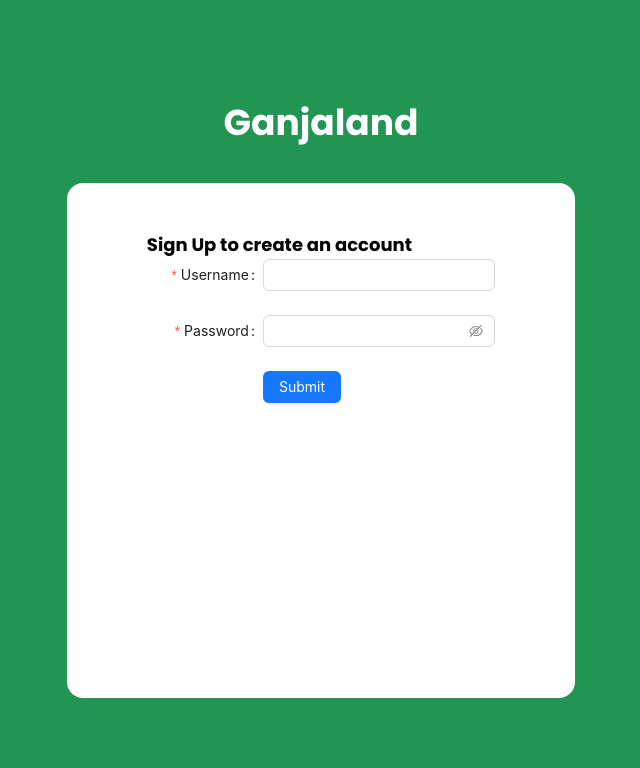
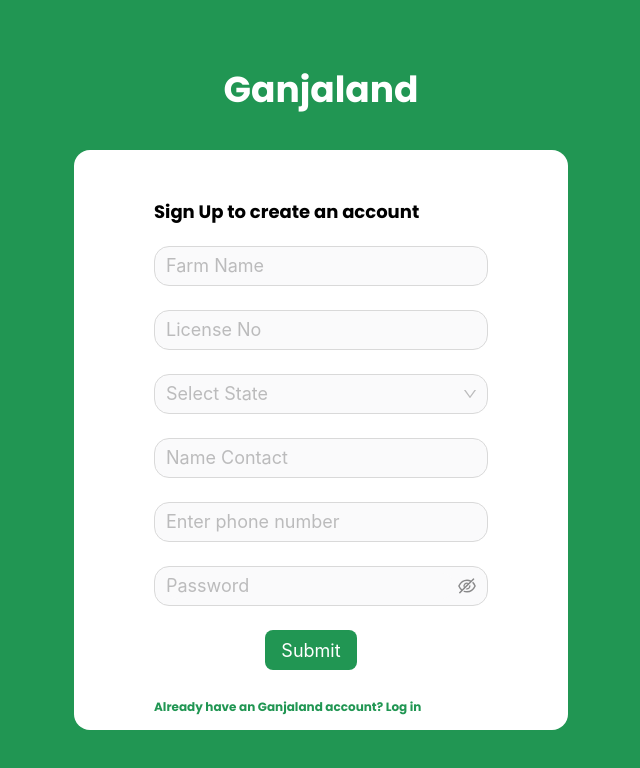
Before and after one commit to stechx1/harvest-upload, a Next.js app: page /auth/register in a window 1280 px wide. Shown: the top 768 px of the page, without its empty margins (319-959 px from the left). Built offline with nearby package versions, Linux system fonts and the light colour scheme.

Commit message:
sign in/sign up frontend

```diff
--- a/app/auth/register/page.jsx
+++ b/app/auth/register/page.jsx
@@ -1,48 +1,140 @@
-"use client"
-import { Button, Form, Input } from 'antd';
+'use client';
+import { Button, Form, Input, Select } from 'antd';
+import InputMask from 'react-input-mask';
+import { states } from '../../../data/states';
 
 import React from 'react';
+import Link from 'next/link';
 
 const Register = () => {
+  const onStateChange = (value) => {
+    console.log(`selected ${value}`);
+  };
+  const onStateSearch = (value) => {
+    console.log('search:', value);
+  };
+
+  const onFinish = (values) => {
+    console.log('Success:', values);
+  };
+  const onFinishFailed = (errorInfo) => {
+    console.log('Failed:', errorInfo);
+  };
+  const filterOption = (input, option) =>
+    (option?.label ?? '').toLowerCase().includes(input.toLowerCase());
   return (
     <div className=' container mx-auto h-screen flex justify-center items-center'>
       <div className='flex flex-col justify-center items-center space-y-10'>
         <h1 className='text-4xl font-bold text-white'>Ganjaland</h1>
-        <div className='rounded-2xl bg-white max-w-lg min-h-[515px] px-20 py-12'>
+        <div className='rounded-2xl bg-white max-w-lg min-h-[515px] px-20 pt-12 pb-3'>
           <h2 className='font-bold text-lg'>Sign Up to create an account</h2>
           <Form
+            size='large'
             name='basic'
-            labelCol={{
-              span: 8,
-            }}
             wrapperCol={{
               span: 16,
             }}
             style={{
+              paddingTop: '20px',
               maxWidth: 600,
             }}
             initialValues={{
               remember: true,
             }}
-            // onFinish={onFinish}
-            // onFinishFailed={onFinishFailed}
+            onFinish={onFinish}
+            onFinishFailed={onFinishFailed}
             autoComplete='off'
           >
             <Form.Item
-              label='Username'
-              name='username'
+              style={{
+                maxWidth: '100%',
+              }}
+              name='Farm Name'
               rules={[
                 {
                   required: true,
-                  message: 'Please input your username!',
+                  message: 'Please input your farm name!',
                 },
               ]}
             >
-              <Input />
+              <Input placeholder='Farm Name' />
             </Form.Item>
 
             <Form.Item
-              label='Password'
+              style={{
+                maxWidth: '100%',
+              }}
+              name='License No'
+              rules={[
+                {
+                  required: true,
+                  message: 'Please input your license no!',
+                },
+              ]}
+            >
+              <Input placeholder='License No' />
+            </Form.Item>
+
+            <Form.Item
+              style={{
+                maxWidth: '100%',
+              }}
+              name='State'
+              rules={[
+                {
+                  required: true,
+                  message: 'Please input your license no!',
+                },
+              ]}
+            >
+              <Select
+                showSearch
+                placeholder='Select State'
+                optionFilterProp='children'
+                onChange={onStateChange}
+                onSearch={onStateSearch}
+                filterOption={filterOption}
+                options={states}
+              />
+            </Form.Item>
+
+            <Form.Item
+              style={{
+                maxWidth: '100%',
+              }}
+              name='Name Contact'
+              rules={[
+                {
+                  required: true,
+                  message: 'Please input your name contact!',
+                },
+              ]}
+            >
+              <Input placeholder='Name Contact' />
+            </Form.Item>
+
+            <Form.Item
+              style={{
+                maxWidth: '100%',
+              }}
+              name='Phone Contact'
+              rules={[
+                {
+                  required: true,
+                  message: 'Please input your name contact!',
+                },
+              ]}
+            >
+              <InputMask
+                mask='(999) 999-9999'
+                maskChar=' '
+                placeholder='Enter phone number'
+              >
+                {(inputProps) => <Input {...inputProps} />}
+              </InputMask>
+            </Form.Item>
+
+            <Form.Item
               name='password'
               rules={[
                 {
@@ -51,7 +143,7 @@ const Register = () => {
                 },
               ]}
             >
-              <Input.Password />
+              <Input.Password placeholder='Password' />
             </Form.Item>
 
             <Form.Item
@@ -65,6 +157,8 @@ const Register = () => {
               </Button>
             </Form.Item>
           </Form>
+
+          <Link className='text-xs text-primary font-bold' href={"/auth/sign-in"}>Already have an Ganjaland account? Log in</Link>
         </div>
       </div>
     </div>
--- /dev/null
+++ b/app/auth/sign-in/page.jsx
@@ -0,0 +1,90 @@
+'use client';
+import { Button, Form, Input, Select } from 'antd';
+import InputMask from 'react-input-mask';
+import { states } from '../../../data/states';
+
+import React from 'react';
+import Link from 'next/link';
+
+const SignIn = () => {
+  const onFinish = (values) => {
+    console.log('Success:', values);
+  };
+  const onFinishFailed = (errorInfo) => {
+    console.log('Failed:', errorInfo);
+  };
+  return (
+    <div className=' container mx-auto h-screen flex justify-center items-center'>
+      <div className='flex flex-col justify-center items-center space-y-10'>
+        <h1 className='text-4xl font-bold text-white'>Ganjaland</h1>
+        <div className='flex flex-col justify-center items-center rounded-2xl bg-white max-w-lg min-h-[315px] px-20 py-8'>
+          <h2 className='font-bold text-lg'>Login to your account</h2>
+          <Form
+            size='large'
+            name='basic'
+            wrapperCol={{
+              span: 16,
+            }}
+            style={{
+              paddingTop: '20px',
+              maxWidth: 600,
+            }}
+            initialValues={{
+              remember: true,
+            }}
+            onFinish={onFinish}
+            onFinishFailed={onFinishFailed}
+            autoComplete='off'
+          >
+            <Form.Item
+              style={{
+                maxWidth: '100%',
+              }}
+              name='Farm Name'
+              rules={[
+                {
+                  required: true,
+                  message: 'Please input your farm name!',
+                },
+              ]}
+            >
+              <Input placeholder='Farm Name' />
+            </Form.Item>
+
+            <Form.Item
+              name='password'
+              rules={[
+                {
+                  required: true,
+                  message: 'Please input your password!',
+                },
+              ]}
+            >
+              <Input.Password placeholder='Password' />
+            </Form.Item>
+
+            <Form.Item
+              wrapperCol={{
+                offset: 8,
+                span: 16,
+              }}
+            >
+              <Button type='primary' htmlType='submit'>
+                Login
+              </Button>
+            </Form.Item>
+          </Form>
+
+          <Link
+            className='text-xs text-primary font-bold'
+            href={'/auth/register'}
+          >
+            Can’t login? . Sign up for new user?
+          </Link>
+        </div>
+      </div>
+    </div>
+  );
+};
+
+export default SignIn;
--- a/app/globals.css
+++ b/app/globals.css
@@ -17,5 +17,17 @@
 }
 
 body {
+}
 
+.ant-input,
+.ant-input-password, .ant-select-selector {
+  background: #fafafb !important;
+  border-radius: 15px !important;
 }
+.ant-col {
+  max-width: 100% !important;
+}
+
+.ant-btn {
+  box-shadow: none !important; /* Remove the box-shadow */
+}
--- a/app/layout.js
+++ b/app/layout.js
@@ -1,6 +1,8 @@
 import { Poppins } from 'next/font/google';
 import './globals.css';
 import StyledComponentsRegistry from '../lib/AntRegistry';
+import { ConfigProvider } from 'antd';
+import theme from '../theme/themeConfig';
 
 const inter = Poppins({
   subsets: ['latin'],
@@ -16,7 +18,9 @@ export default function RootLayout({ children }) {
   return (
     <html lang='en'>
       <body className={inter.className}>
-        <StyledComponentsRegistry>{children}</StyledComponentsRegistry>
+        <StyledComponentsRegistry>
+          <ConfigProvider theme={theme}>{children}</ConfigProvider>
+        </StyledComponentsRegistry>
       </body>
     </html>
   );
--- /dev/null
+++ b/data/states.js
@@ -0,0 +1,52 @@
+export const states = [
+  { value: 'AL', label: 'Alabama' },
+  { value: 'AK', label: 'Alaska' },
+  { value: 'AZ', label: 'Arizona' },
+  { value: 'AR', label: 'Arkansas' },
+  { value: 'CA', label: 'California' },
+  { value: 'CO', label: 'Colorado' },
+  { value: 'CT', label: 'Connecticut' },
+  { value: 'DE', label: 'Delaware' },
+  { value: 'FL', label: 'Florida' },
+  { value: 'GA', label: 'Georgia' },
+  { value: 'HI', label: 'Hawaii' },
+  { value: 'ID', label: 'Idaho' },
+  { value: 'IL', label: 'Illinois' },
+  { value: 'IN', label: 'Indiana' },
+  { value: 'IA', label: 'Iowa' },
+  { value: 'KS', label: 'Kansas' },
+  { value: 'KY', label: 'Kentucky' },
+  { value: 'LA', label: 'Louisiana' },
+  { value: 'ME', label: 'Maine' },
+  { value: 'MD', label: 'Maryland' },
+  { value: 'MA', label: 'Massachusetts' },
+  { value: 'MI', label: 'Michigan' },
+  { value: 'MN', label: 'Minnesota' },
+  { value: 'MS', label: 'Mississippi' },
+  { value: 'MO', label: 'Missouri' },
+  { value: 'MT', label: 'Montana' },
+  { value: 'NE', label: 'Nebraska' },
+  { value: 'NV', label: 'Nevada' },
+  { value: 'NH', label: 'New Hampshire' },
+  { value: 'NJ', label: 'New Jersey' },
+  { value: 'NM', label: 'New Mexico' },
+  { value: 'NY', label: 'New York' },
+  { value: 'NC', label: 'North Carolina' },
+  { value: 'ND', label: 'North Dakota' },
+  { value: 'OH', label: 'Ohio' },
+  { value: 'OK', label: 'Oklahoma' },
+  { value: 'OR', label: 'Oregon' },
+  { value: 'PA', label: 'Pennsylvania' },
+  { value: 'RI', label: 'Rhode Island' },
+  { value: 'SC', label: 'South Carolina' },
+  { value: 'SD', label: 'South Dakota' },
+  { value: 'TN', label: 'Tennessee' },
+  { value: 'TX', label: 'Texas' },
+  { value: 'UT', label: 'Utah' },
+  { value: 'VT', label: 'Vermont' },
+  { value: 'VA', label: 'Virginia' },
+  { value: 'WA', label: 'Washington' },
+  { value: 'WV', label: 'West Virginia' },
+  { value: 'WI', label: 'Wisconsin' },
+  { value: 'WY', label: 'Wyoming' },
+];
--- a/package.json
+++ b/package.json
@@ -13,7 +13,8 @@
     "antd": "^5.11.5",
     "next": "14.0.3",
     "react": "^18",
-    "react-dom": "^18"
+    "react-dom": "^18",
+    "react-input-mask": "^2.0.4"
   },
   "devDependencies": {
     "@types/node": "20.10.2",
--- /dev/null
+++ b/theme/themeConfig.js
@@ -0,0 +1,8 @@
+const theme = {
+  token: {
+    fontSize: 16,
+    colorPrimary: '#219653',
+  },
+};
+
+export default theme;
```
Also changed, not shown: 1 other file (tests, documents, lock files or other folders).
